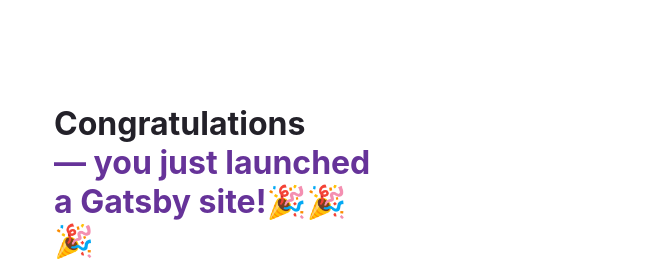
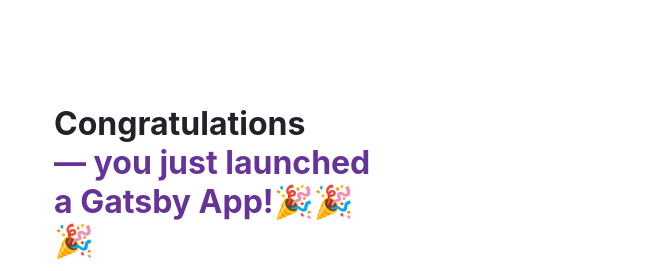
Before and after one commit to 0xYao/gatsby-app-example, a Gatsby site: page / in a window 1280 px wide. Shown: the top 271 px of the page, without its empty margins (50-704 px from the left). Built offline with nearby package versions, Linux system fonts and the light colour scheme; Gatsby itself is replaced by a stand-in of ours.

Commit message:
Update index.tsx

```diff
--- a/src/pages/index.tsx
+++ b/src/pages/index.tsx
@@ -145,7 +145,7 @@ const IndexPage = () => {
       <h1 style={headingStyles}>
         Congratulations
         <br />
-        <span style={headingAccentStyles}>— you just launched a Gatsby site!</span>
+        <span style={headingAccentStyles}>— you just launched a Gatsby App!</span>
         🎉🎉🎉
       </h1>
       <p style={paragraphStyles}>
```
